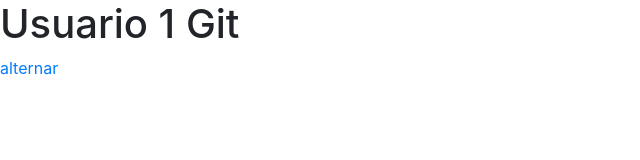
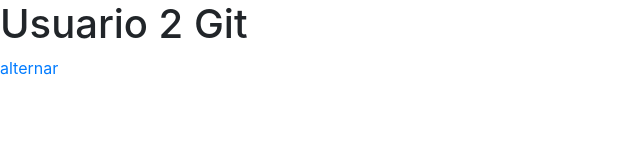
Before and after one commit to fernandasantossa/prova, a plain HTML site: page interna.html in a window 1280 px wide. Shown: the full height of the page, 0-640 px from the left. Drawn offline with nearby package versions, Linux system fonts and the light colour scheme.

Commit message:
usuario2

```diff
--- a/interna.html
+++ b/interna.html
@@ -11,7 +11,7 @@
     <title>Olá, mundo!</title>
   </head>
   <body>
-    <h1>Usuario 1 Git</h1>
+    <h1>Usuario 2 Git</h1>
     <a href="index.html">alternar</a>
 
 
```
